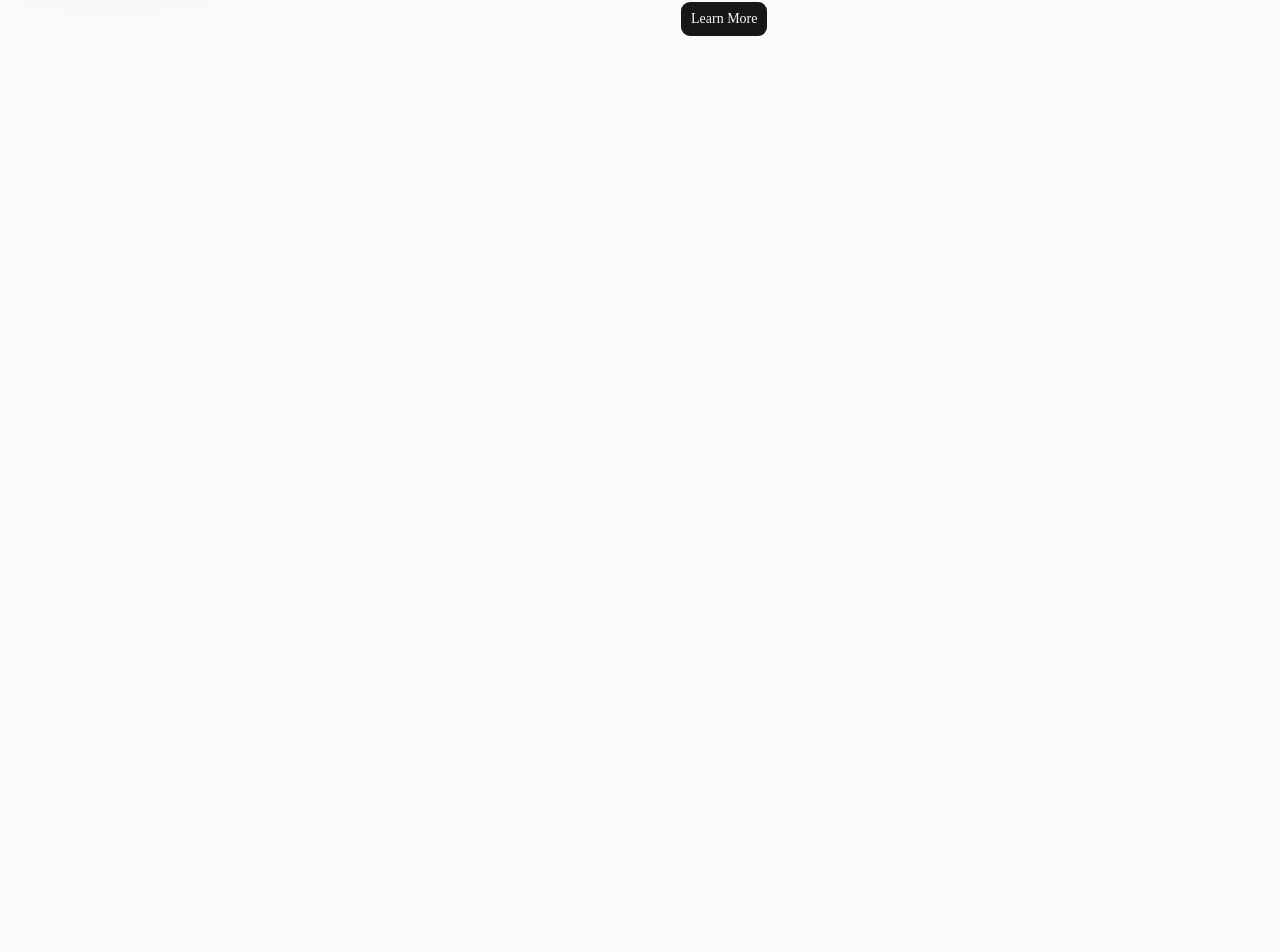
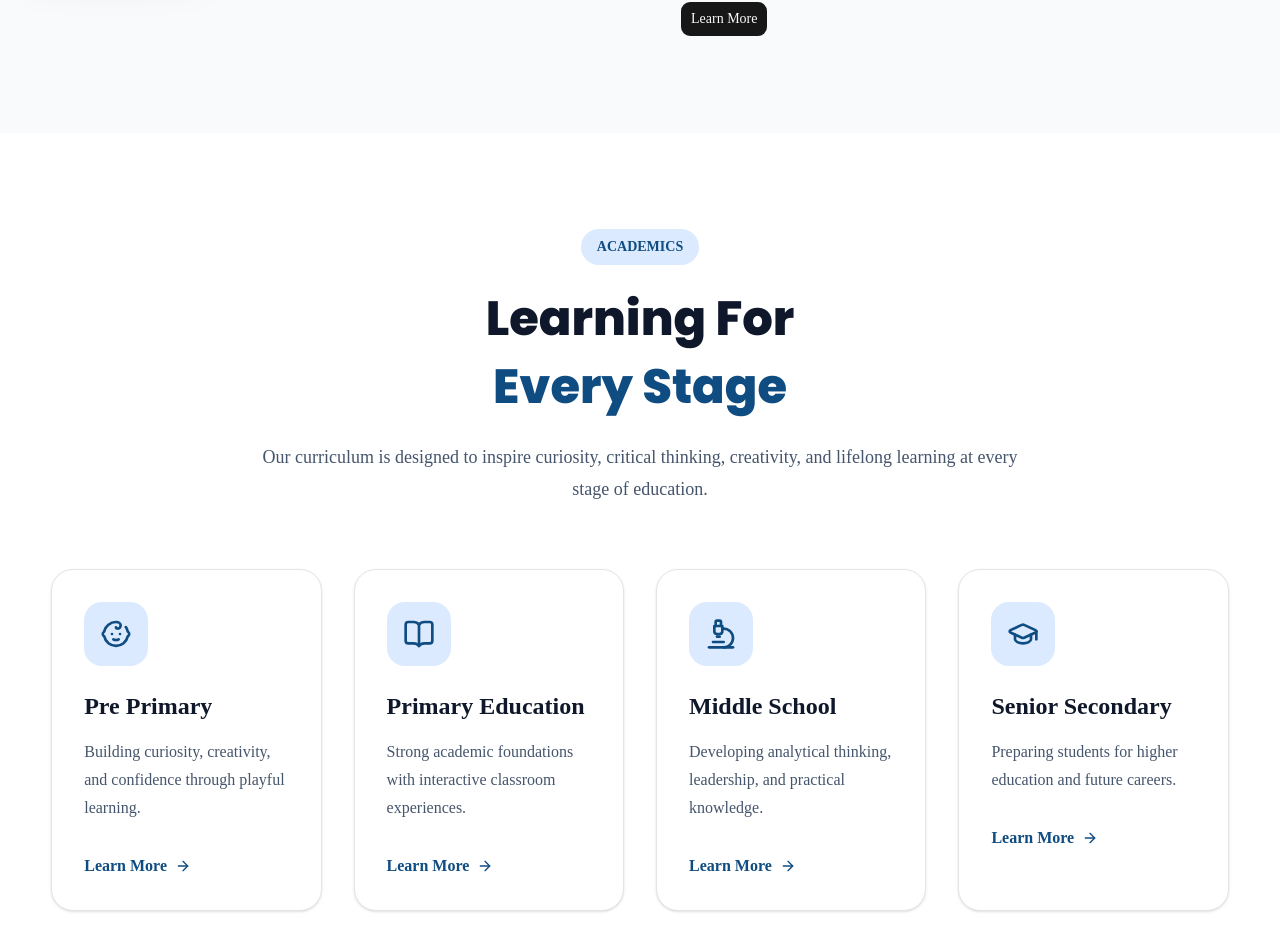
Before and after one commit to vishal290704/edu-portal-system, a Next.js app: page / in a window 1280 px wide. Shown: the part 2928-3879 px from the top of the page. Before the commit the page ends 3061 px from the top, so only its background shows below. Built offline with nearby package versions, Linux system fonts and the light colour scheme.

Commit message:
Campus and facilities data in facilities.js file

```diff
--- a/app/page.js
+++ b/app/page.js
@@ -2,6 +2,7 @@ import Header from "@/components/layout/Header";
 import Hero from "@/components/home/Hero";
 import WhyChooseUs from "@/components/home/WhyChooseUs";
 import About from "@/components/home/About";
+import Programs from "@/components/home/Programs";
 
 export default function Home() {
   return (
@@ -10,6 +11,7 @@ export default function Home() {
       <Hero />
       <WhyChooseUs />
       <About />
+      <Programs />
     </>
   );
 }
--- /dev/null
+++ b/components/home/Programs.jsx
@@ -0,0 +1,82 @@
+"use client";
+
+import { ArrowRight } from "lucide-react";
+import { motion } from "framer-motion";
+
+import Container from "../layout/Container";
+import SectionHeading from "../layout/SectionHeading";
+
+import { programs } from "@/constants/programs";
+
+export default function Programs() {
+  return (
+    <section className="section-padding bg-white pt-5">
+      <Container>
+
+        <SectionHeading
+          badge="ACADEMICS"
+          title="Learning For"
+          highlight="Every Stage"
+          description="Our curriculum is designed to inspire curiosity, critical thinking, creativity, and lifelong learning at every stage of education."
+        />
+
+        <div className="grid gap-8 lg:grid-cols-4">
+
+          {programs.map((program, index) => {
+
+            const Icon = program.icon;
+
+            return (
+
+              <motion.div
+                key={program.title}
+                initial={{ opacity: 0, y: 40 }}
+                whileInView={{ opacity: 1, y: 0 }}
+                viewport={{ once: true }}
+                transition={{
+                  delay: index * 0.1,
+                }}
+                whileHover={{
+                  y: -8,
+                }}
+                className="group rounded-3xl border bg-white p-8 shadow-sm transition hover:shadow-xl"
+              >
+
+                <div className="mb-6 flex h-16 w-16 items-center justify-center rounded-2xl bg-blue-100 group-hover:bg-[#0F4C81]">
+
+                  <Icon className="h-8 w-8 text-[#0F4C81] group-hover:text-white" />
+
+                </div>
+
+                <h3 className="mb-4 text-2xl font-bold">
+
+                  {program.title}
+
+                </h3>
+
+                <p className="leading-7 text-slate-600">
+
+                  {program.description}
+
+                </p>
+
+                <div className="mt-8 flex items-center gap-2 font-semibold text-[#0F4C81]">
+
+                  Learn More
+
+                  <ArrowRight className="h-4 w-4 transition group-hover:translate-x-2" />
+
+                </div>
+
+              </motion.div>
+
+            );
+
+          })}
+
+        </div>
+
+      </Container>
+    </section>
+  );
+}
--- /dev/null
+++ b/constants/facilities.js
@@ -0,0 +1,69 @@
+import {
+  AirVent,
+  MonitorSmartphone,
+  ShieldCheck,
+  Monitor,
+  Music4,
+  Flame,
+  PartyPopper,
+  Trees,
+} from "lucide-react";
+
+export const facilities = [
+  {
+    title: "Air Conditioned Classrooms",
+    description:
+      "Comfortable and well-ventilated classrooms that provide a better learning environment.",
+    icon: AirVent,
+    image: "/images/student.jpeg",
+  },
+  {
+    title: "Smart Classrooms",
+    description:
+      "Interactive digital teaching using modern smart classroom technology.",
+    icon: MonitorSmartphone,
+    image: "/images/student.jpeg",
+  },
+  {
+    title: "24×7 CCTV Surveillance",
+    description:
+      "Complete campus monitoring to ensure a safe and secure environment.",
+    icon: ShieldCheck,
+    image: "/images/student.jpeg",
+  },
+  {
+    title: "Computer Education",
+    description:
+      "Students develop essential computer skills through practical learning.",
+    icon: Monitor,
+    image: "/images/student.jpeg",
+  },
+  {
+    title: "Dance & Music",
+    description:
+      "Encouraging creativity and confidence through performing arts.",
+    icon: Music4,
+    image: "/images/student.jpeg",
+  },
+  {
+    title: "Fire Safety System",
+    description:
+      "Modern fire safety measures ensuring the well-being of every student.",
+    icon: Flame,
+    image: "/images/student.jpeg",
+  },
+  {
+    title: "Cultural Activities",
+    description:
+      "Celebrations and events that build confidence, leadership, and teamwork.",
+    icon: PartyPopper,
+    image: "/images/student.jpeg",
+  },
+  {
+    title: "Kids Play Area",
+    description:
+      "A safe and enjoyable play area that supports physical development.",
+    icon: Trees,
+    image: "/images/student.jpeg",
+  },
+];
```
